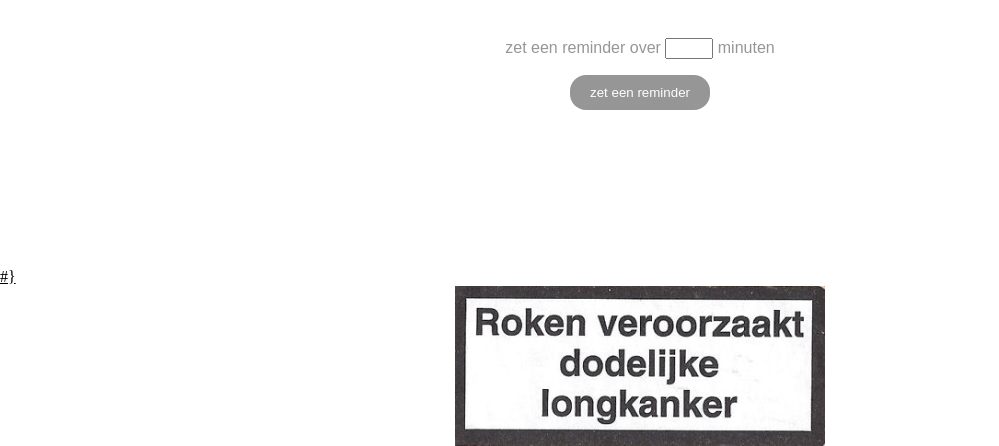
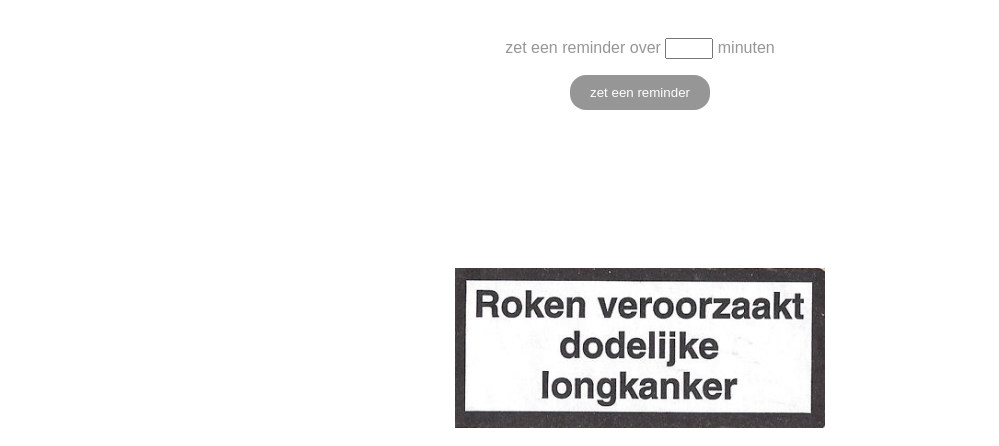
Before and after one commit to rikkamp/ishetaltijdvooreenpeuk, a plain HTML site: page index.html in a window 1280 px wide. Shown: the part 372-818 px from the top of the page, without its empty margins (0-999 px from the left). Drawn offline with Linux system fonts and the light colour scheme.

Commit message:
removed other stuff

```diff
--- a/index.html
+++ b/index.html
@@ -40,11 +40,9 @@
       <div class="ad">
       <!-- mid bottom -->
 <ins class="adsbygoogle"
-     {# style="display:block" #}
      data-ad-client="ca-pub-9965344482809735"
      data-ad-slot="7945304283"
      data-ad-format="auto"
-     {# data-full-width-responsive="true"> #}
      </ins>
 <script>
      (adsbygoogle = window.adsbygoogle || []).push({});
```
